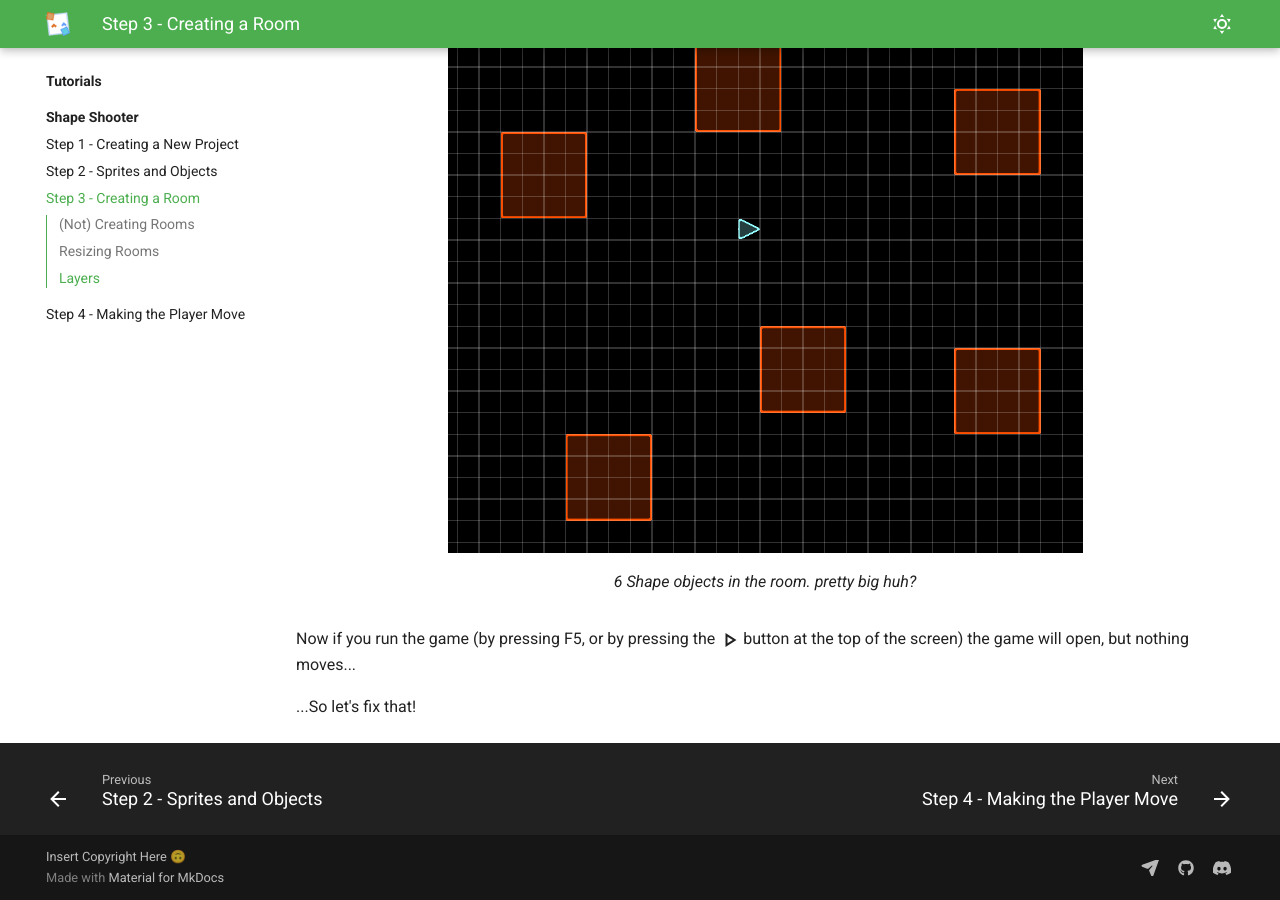
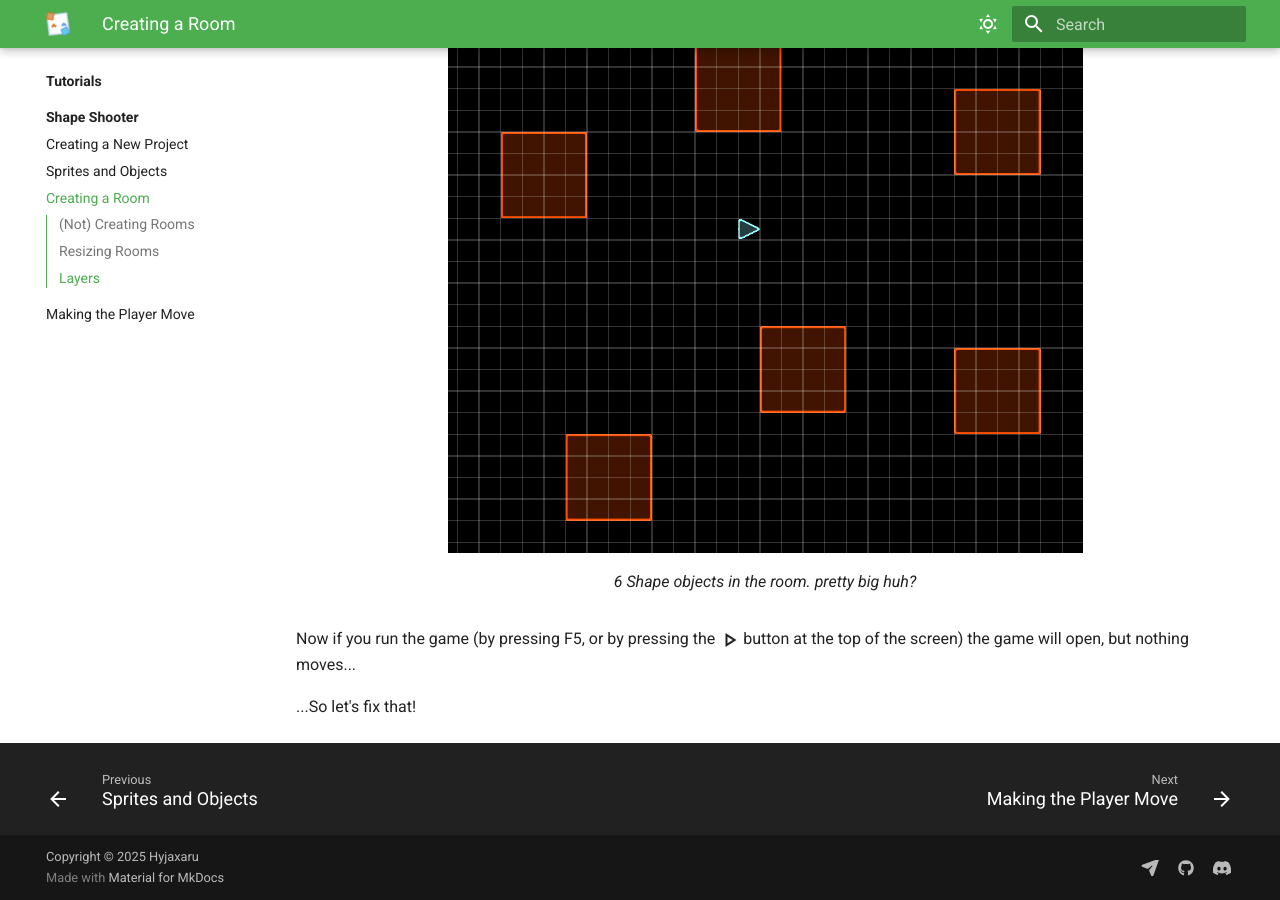
Before and after one commit to Hyjaxaru/agdh, an MkDocs documentation site: the page built from docs/tutorials/shape_shooter/step3.md, in a window 1280 px wide and 900 px high, scrolled down 2340 px. Built offline with MkDocs 1.6.1 and Material for MkDocs 9.7.7, drawn with Linux system fonts in a browser that asks for light colours.

Commit message:
reconfigured mkdocs, social cards regenerated

```diff
--- a/mkdocs.yml
+++ b/mkdocs.yml
@@ -13,10 +13,10 @@
       - tutorials/index.md
       - Shape Shooter:
           - tutorials/shape_shooter/index.md
-          - Step 1 - Creating a New Project: tutorials/shape_shooter/step1.md
-          - Step 2 - Sprites and Objects: tutorials/shape_shooter/step2.md
-          - Step 3 - Creating a Room: tutorials/shape_shooter/step3.md
-          - Step 4 - Making the Player Move: tutorials/shape_shooter/step4.md
+          - Creating a New Project: tutorials/shape_shooter/step1.md
+          - Sprites and Objects: tutorials/shape_shooter/step2.md
+          - Creating a Room: tutorials/shape_shooter/step3.md
+          - Making the Player Move: tutorials/shape_shooter/step4.md
 
   - Example:
       - placeholder_source/index.md
@@ -53,6 +53,7 @@
       accent: lime
 
   features:
+    # - navigation.tabs.sticky
     - announce.dismiss
     - content.code.annotate
     - content.code.copy
@@ -65,14 +66,17 @@
     - navigation.instant.progress
     - navigation.sections
     - navigation.tabs
-    # - navigation.tabs.sticky
     - navigation.top
     - navigation.tracking
+    - search.highlight
+    - search.share
+    - search.suggest
     - toc.follow
     - toc.integrate
 
 plugins:
   - tags
+  - search
   - social
 
 markdown_extensions:
@@ -121,4 +125,4 @@
       link: https://discordapp.com/users/896071943382528101
       name: Hyjaxaru on Discord
 
-copyright: Insert Copyright Here 🙃
+copyright: Copyright &copy 2025 Hyjaxaru
```
